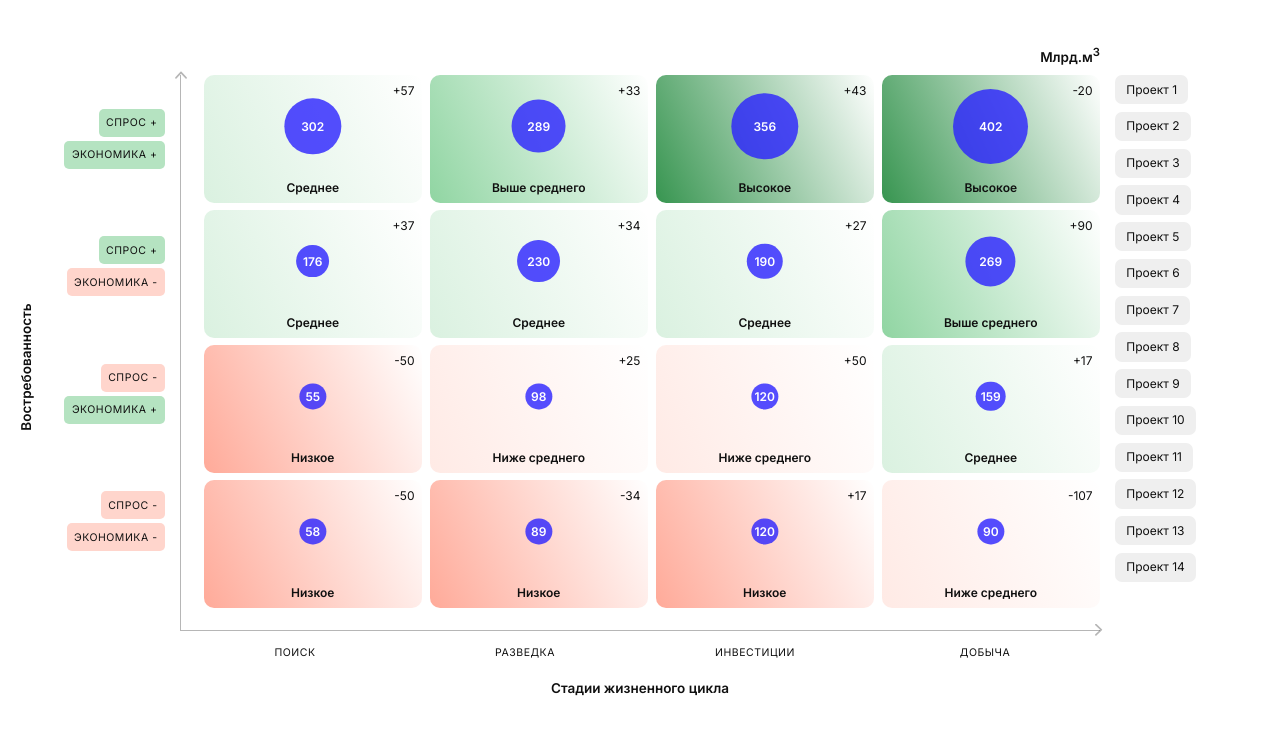
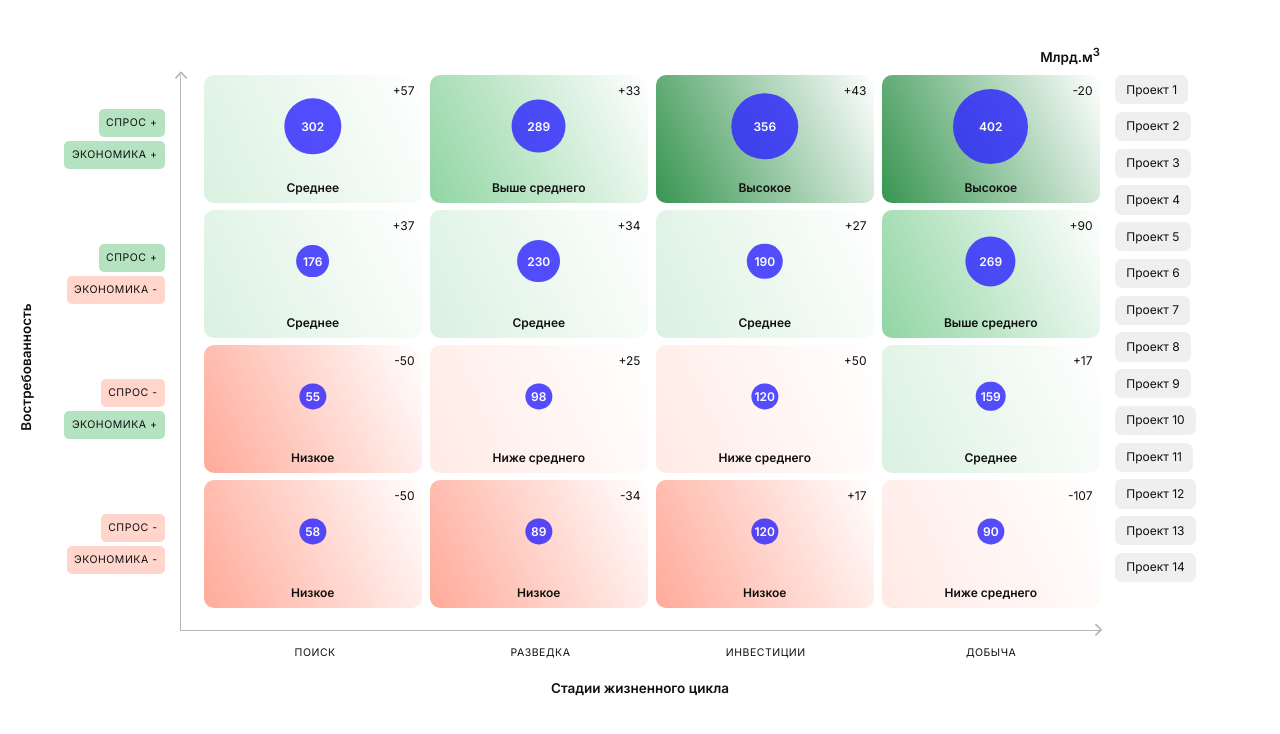
Before and after one commit to Benzopil/gasprom-test-2, a plain HTML site: page index.html in a window 1280 px wide. Drawn offline with Linux system fonts and the light colour scheme.

Commit message:
выравнивание некоторых элементов

```diff
--- a/sass/styles.scss
+++ b/sass/styles.scss
@@ -27,10 +27,15 @@
         grid-row: 2/3;
         grid-column: 2/3;
         display: flex;
+        padding-left: 3.5rem;
 
         .table__info {
             flex: 1;
             text-align: center;
+
+            &:not(:last-child) {
+                margin-right: 1rem;
+            }
         }
     }
 
@@ -41,6 +46,10 @@
             flex-direction: column;
             align-items: flex-end;
             justify-content: center;
+
+            &:not(:last-child) {
+                margin-bottom: 1rem;
+            }
 
             &-elem {
                 display: table;
```
Also changed, not shown: css/styles.css.
